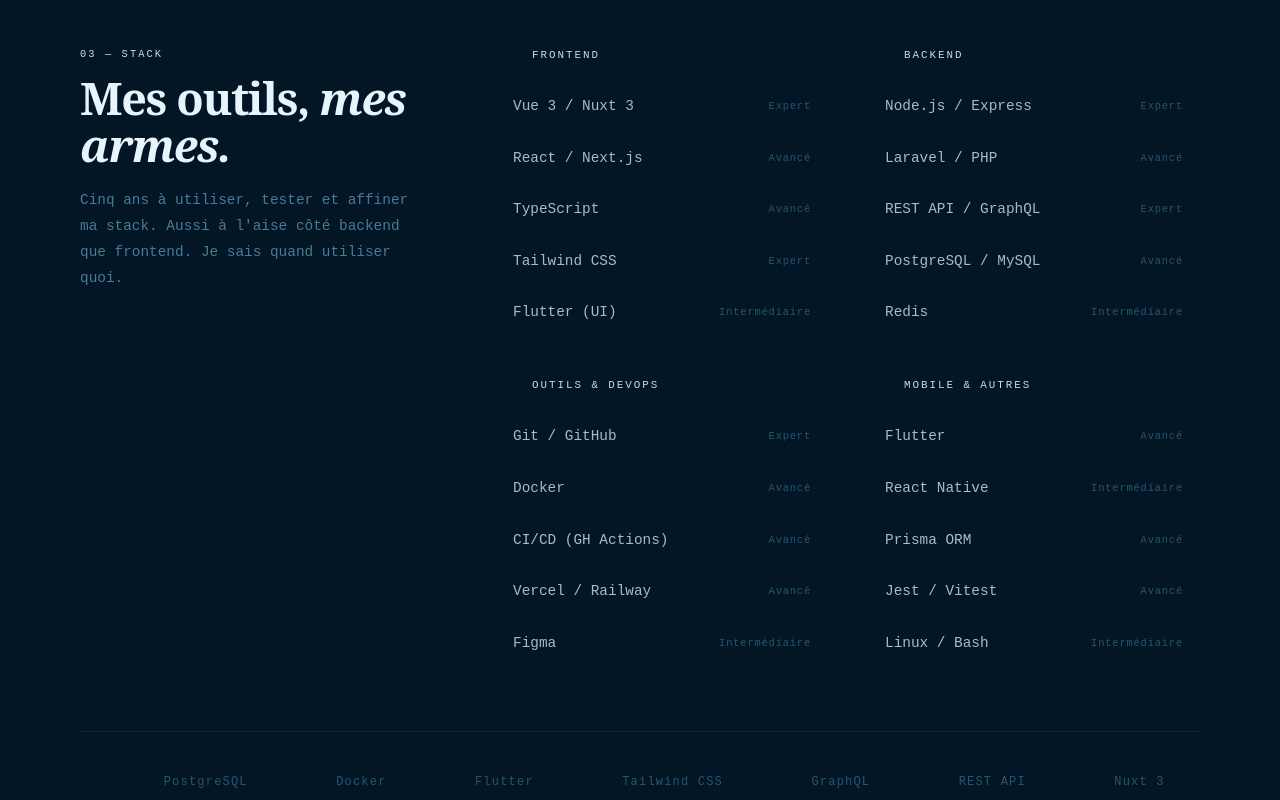
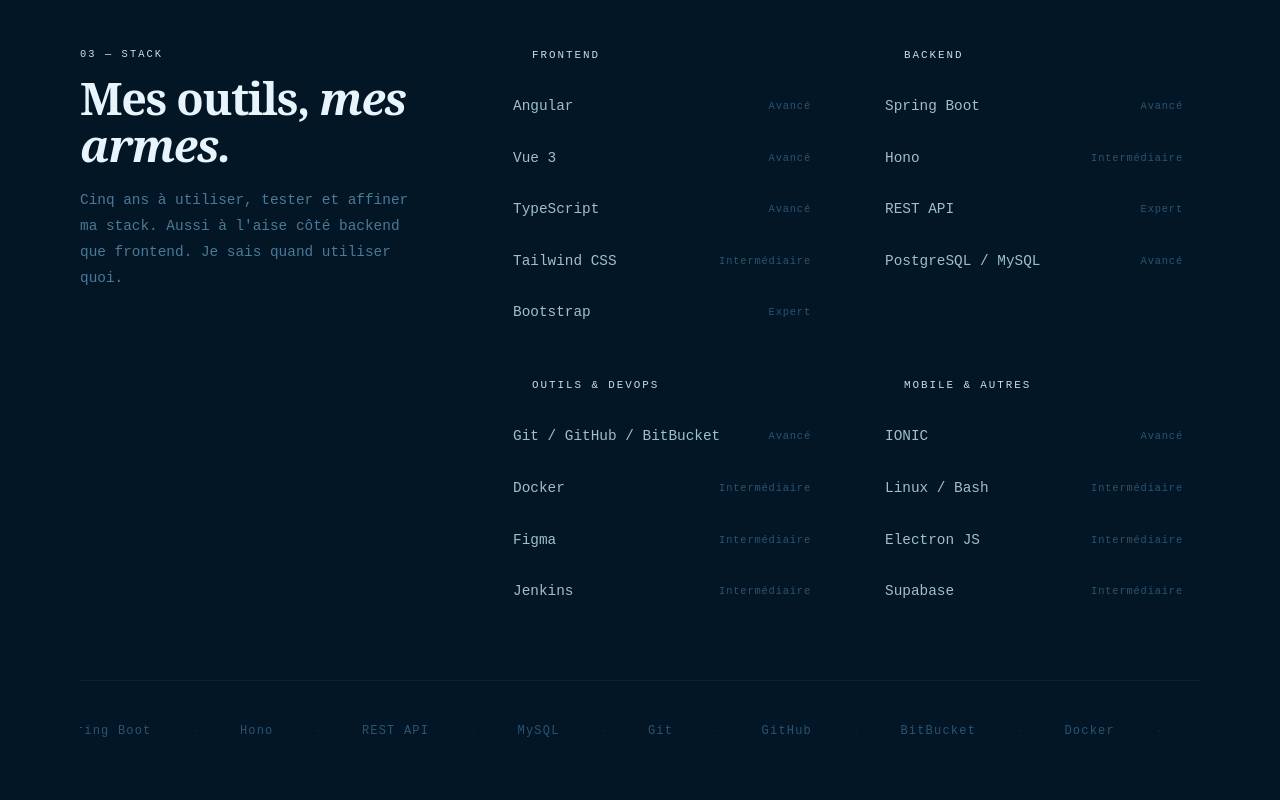
Before and after one commit to Meindonsa/meindonsa, a Vue app: page / in a window 1280 px wide. Shown: the part 3360-4160 px from the top of the page. Built offline with nearby package versions, Linux system fonts and the light colour scheme; the HTML template or start-up script is replaced by a standard one; a web font is replaced by a local one.

Commit message:
feat: Adapte skills to customer

```diff
--- a/src/components/skill/Skills.vue
+++ b/src/components/skill/Skills.vue
@@ -9,13 +9,11 @@
 <template>
   <section id="skills" class="py-28 bg-ink2">
     <div class="max-w-[1200px] mx-auto px-10">
-      <!-- Top grid -->
       <div class="grid grid-cols-1 lg:grid-cols-[1fr_2fr] gap-16 mb-16">
-        <!-- Intro -->
         <div class="reveal-l">
-          <span class="font-mono text-[.65rem] tracking-[.2em] uppercase text-gold block mb-3"
-            >03 — Stack</span
-          >
+          <span class="font-mono text-[.65rem] tracking-[.2em] uppercase text-gold block mb-3">
+            03 — Stack
+          </span>
           <h2
             class="font-serif font-bold text-ivory leading-[1.05] tracking-[-0.03em] mb-5"
             style="font-size: clamp(1.8rem, 3.5vw, 2.8rem)"
@@ -76,14 +74,4 @@
 </template>
 
 <style scoped>
-.list-enter-active,
-.list-leave-active {
-  transition: all 0.2s ease-in-out;
-}
-
-.list-enter-from,
-.list-leave-to {
-  opacity: 0;
-  transform: translateY(30px);
-}
 </style>
--- a/src/components/skill/skills.ts
+++ b/src/components/skill/skills.ts
@@ -1,6 +1,5 @@
 import SkillItem from '@/components/skill/SkillItem.vue'
 
-const lorem: string = 'Lorem ipsum dolor sit amet consectetur adipisicing elit. Quisquam, quasi.'
 export type Skill = {
   title: string
   items: Array<SkillItem>
@@ -15,60 +14,62 @@
   {
     title: 'Frontend',
     items: [
-      { name: 'Vue 3 / Nuxt 3', level: 'Expert' },
-      { name: 'React / Next.js', level: 'Avancé' },
+      { name: 'Angular', level: 'Avancé' },
+      { name: 'Vue 3', level: 'Avancé' },
       { name: 'TypeScript', level: 'Avancé' },
-      { name: 'Tailwind CSS', level: 'Expert' },
-      { name: 'Flutter (UI)', level: 'Intermédiaire' },
+      { name: 'Tailwind CSS', level: 'Intermédiaire' },
+      { name: 'Bootstrap', level: 'Expert' },
     ],
   },
   {
     title: 'Backend',
     items: [
-      { name: 'Node.js / Express', level: 'Expert' },
-      { name: 'Laravel / PHP', level: 'Avancé' },
-      { name: 'REST API / GraphQL', level: 'Expert' },
+      { name: 'Spring Boot', level: 'Avancé' },
+      { name: 'Hono', level: 'Intermédiaire' },
+      { name: 'REST API', level: 'Expert' },
       { name: 'PostgreSQL / MySQL', level: 'Avancé' },
-      { name: 'Redis', level: 'Intermédiaire' },
     ],
   },
   {
     title: 'Outils & DevOps',
     items: [
-      { name: 'Git / GitHub', level: 'Expert' },
-      { name: 'Docker', level: 'Avancé' },
-      { name: 'CI/CD (GH Actions)', level: 'Avancé' },
-      { name: 'Vercel / Railway', level: 'Avancé' },
+      { name: 'Git / GitHub / BitBucket', level: 'Avancé' },
+      { name: 'Docker', level: 'Intermédiaire' },
       { name: 'Figma', level: 'Intermédiaire' },
+      { name: 'Jenkins', level: 'Intermédiaire' },
     ],
   },
   {
     title: 'Mobile & Autres',
     items: [
-      { name: 'Flutter', level: 'Avancé' },
-      { name: 'React Native', level: 'Intermédiaire' },
-      { name: 'Prisma ORM', level: 'Avancé' },
-      { name: 'Jest / Vitest', level: 'Avancé' },
+      { name: 'IONIC', level: 'Avancé' },
       { name: 'Linux / Bash', level: 'Intermédiaire' },
+      { name: 'Electron JS', level: 'Intermédiaire' },
+      { name: 'Supabase', level: 'Intermédiaire' },
     ],
   },
 ]
 
 export const marItemsData = [
   'Vue 3',
-  'React',
-  'Node.js',
-  'Laravel',
+  'Angular',
   'TypeScript',
-  'PostgreSQL',
+  'Tailwind CSS',
+  'Bootstrap',
+  'Spring Boot',
+  'Hono',
+  'REST API',
+  'MySQL',
+  'Git',
+  'GitHub',
+  'BitBucket',
   'Docker',
-  'Flutter',
-  'Tailwind CSS',
-  'GraphQL',
-  'REST API',
-  'Nuxt 3',
-  'Next.js',
-  'Redis',
-  'GitHub Actions',
-  'Prisma',
+  'Figma',
+  'Jenkins',
+  'Jira',
+  'Confluence',
+  'IONIC',
+  'Linux',
+  'Electron JS',
+  'Supabase',
 ]
```
